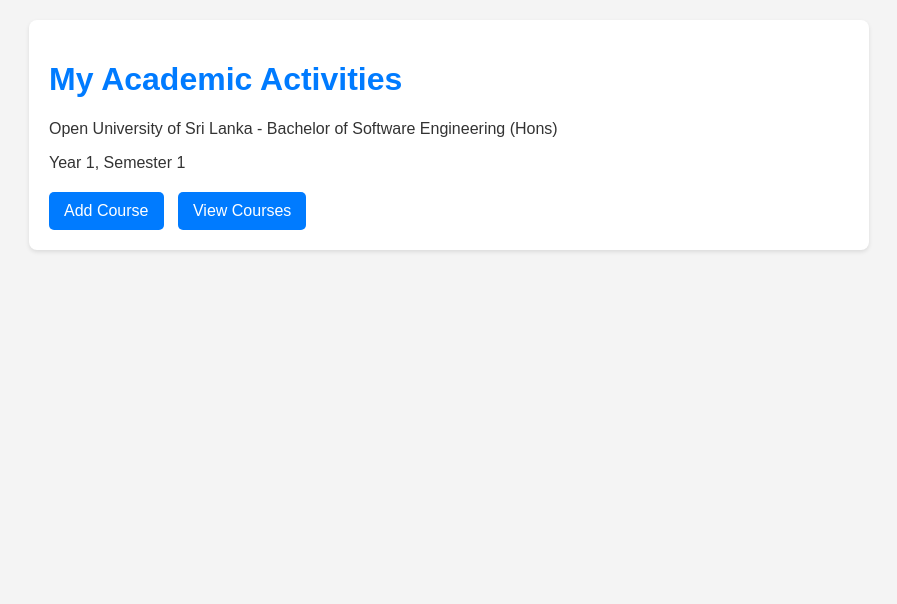
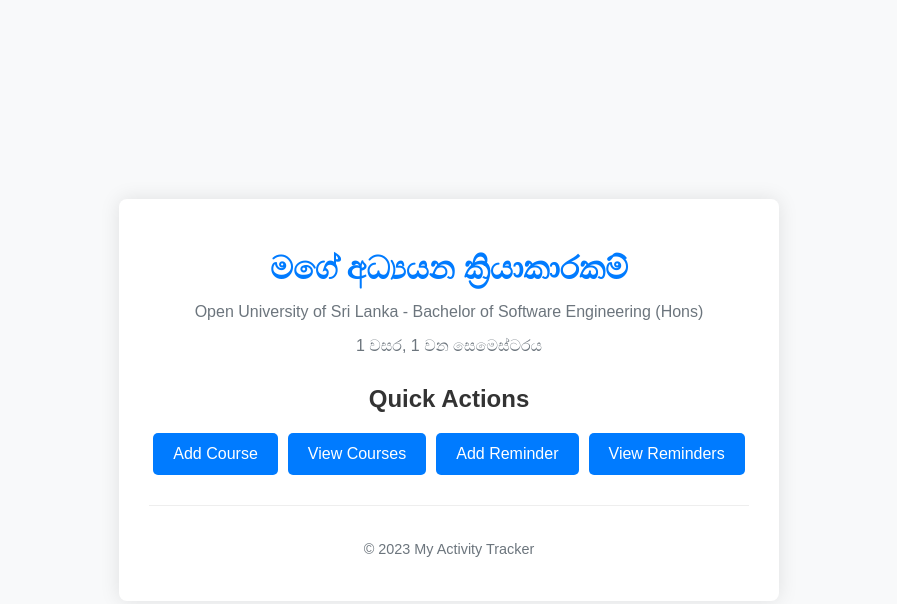
Before and after one commit to PrasadMIddagoda/OUSL-BSE-2024-2025, a plain HTML site: page index.html in a window 1280 px wide. Shown: the whole page, without its empty margins (191-1088 px from the left). Drawn offline with Linux system fonts and the light colour scheme.

Commit message:
Add files via upload

```diff
--- a/index.html
+++ b/index.html
@@ -3,19 +3,30 @@
 <head>
     <meta charset="UTF-8">
     <meta name="viewport" content="width=device-width, initial-scale=1.0">
-    <title>My Academic Activities</title>
+    <title>මගේ අධ්‍යයන ක්‍රියාකාරකම්</title>
     <link rel="stylesheet" href="style.css">
 </head>
 <body>
     <div class="container">
-        <h1>My Academic Activities</h1>
-        <p>Open University of Sri Lanka - Bachelor of Software Engineering (Hons)</p>
-        <p>Year 1, Semester 1</p>
+        <header>
+            <h1>මගේ අධ්‍යයන ක්‍රියාකාරකම්</h1>
+            <p class="subtitle">Open University of Sri Lanka - Bachelor of Software Engineering (Hons)</p>
+            <p class="subtitle">1 වසර, 1 වන සෙමෙස්ටරය</p>
+        </header>
 
-        <div class="actions">
-            <a href="add_course.html" class="button">Add Course</a>
-            <a href="view_courses.html" class="button">View Courses</a>
-        </div>
+        <section class="dashboard">
+            <h2>Quick Actions</h2>
+            <div class="quick-actions">
+                <a href="add_course.html" class="action-button">Add Course</a>
+                <a href="view_courses.html" class="action-button">View Courses</a>
+                <a href="add_reminder.html" class="action-button">Add Reminder</a>
+                <a href="view_reminders.html" class="action-button">View Reminders</a>
+            </div>
+        </section>
+
+        <footer>
+            <p>&copy; 2023 My Activity Tracker</p>
+        </footer>
     </div>
 </body>
 </html>
--- a/style.css
+++ b/style.css
@@ -1,41 +1,79 @@
 body {
-    font-family: sans-serif;
-    margin: 20px;
-    background-color: #f4f4f4;
+    font-family: 'Arial', sans-serif;
+    margin: 0;
+    background-color: #f8f9fa;
     color: #333;
+    display: flex;
+    justify-content: center;
+    align-items: center;
+    min-height: 100vh;
 }
 
 .container {
-    max-width: 800px;
-    margin: 0 auto;
     background-color: #fff;
-    padding: 20px;
+    padding: 30px;
     border-radius: 8px;
-    box-shadow: 0 2px 4px rgba(0, 0, 0, 0.1);
+    box-shadow: 0 0 20px rgba(0, 0, 0, 0.1);
+    width: 90%;
+    max-width: 600px;
+    text-align: center;
 }
 
-h1, h2 {
-    color: #007bff;
+header {
+    margin-bottom: 20px;
 }
 
-.actions {
+h1 {
+    color: #007bff;
+    margin-bottom: 5px;
+}
+
+.subtitle {
+    color: #6c757d;
+    margin-bottom: 10px;
+}
+
+.dashboard {
+    margin-top: 30px;
+}
+
+.quick-actions {
+    display: flex;
+    flex-wrap: wrap;
+    gap: 10px;
+    justify-content: center;
     margin-top: 20px;
 }
 
-.button {
+.action-button {
     display: inline-block;
-    padding: 10px 15px;
-    margin-right: 10px;
+    padding: 12px 20px;
     text-decoration: none;
     background-color: #007bff;
     color: white;
     border-radius: 5px;
+    transition: background-color 0.3s ease;
     border: none;
     cursor: pointer;
+    font-size: 16px;
 }
 
-.button:hover {
+.action-button:hover {
     background-color: #0056b3;
+}
+
+footer {
+    margin-top: 30px;
+    padding-top: 20px;
+    border-top: 1px solid #eee;
+    color: #6c757d;
+    font-size: 0.9em;
+}
+
+/* Form styles */
+form {
+    margin-top: 20px;
+    text-align: left;
 }
 
 .form-group {
@@ -46,37 +84,66 @@ label {
     display: block;
     margin-bottom: 5px;
     font-weight: bold;
+    color: #495057;
 }
 
 input[type="text"],
+input[type="date"],
+input[type="time"],
 select,
 textarea {
     width: 100%;
-    padding: 8px;
-    border: 1px solid #ddd;
+    padding: 10px;
+    border: 1px solid #ced4da;
     border-radius: 4px;
     box-sizing: border-box;
+    font-size: 16px;
 }
 
 textarea {
     resize: vertical;
 }
 
-ul {
+button[type="submit"] {
+    padding: 12px 20px;
+    background-color: #28a745;
+    color: white;
+    border: none;
+    border-radius: 5px;
+    cursor: pointer;
+    font-size: 16px;
+    transition: background-color 0.3s ease;
+}
+
+button[type="submit"]:hover {
+    background-color: #1e7e34;
+}
+
+a {
+    color: #007bff;
+    text-decoration: none;
+}
+
+a:hover {
+    text-decoration: underline;
+}
+
+ul#courseList, ul#reminderList {
     list-style: none;
     padding: 0;
+    text-align: left;
 }
 
-li {
-    padding: 10px 0;
+ul#courseList li, ul#reminderList li {
+    padding: 15px 0;
     border-bottom: 1px solid #eee;
 }
 
-li:last-child {
+ul#courseList li:last-child, ul#reminderList li:last-child {
     border-bottom: none;
 }
 
 .loading {
     font-style: italic;
-    color: #777;
+    color: #6c757d;
 }
```
